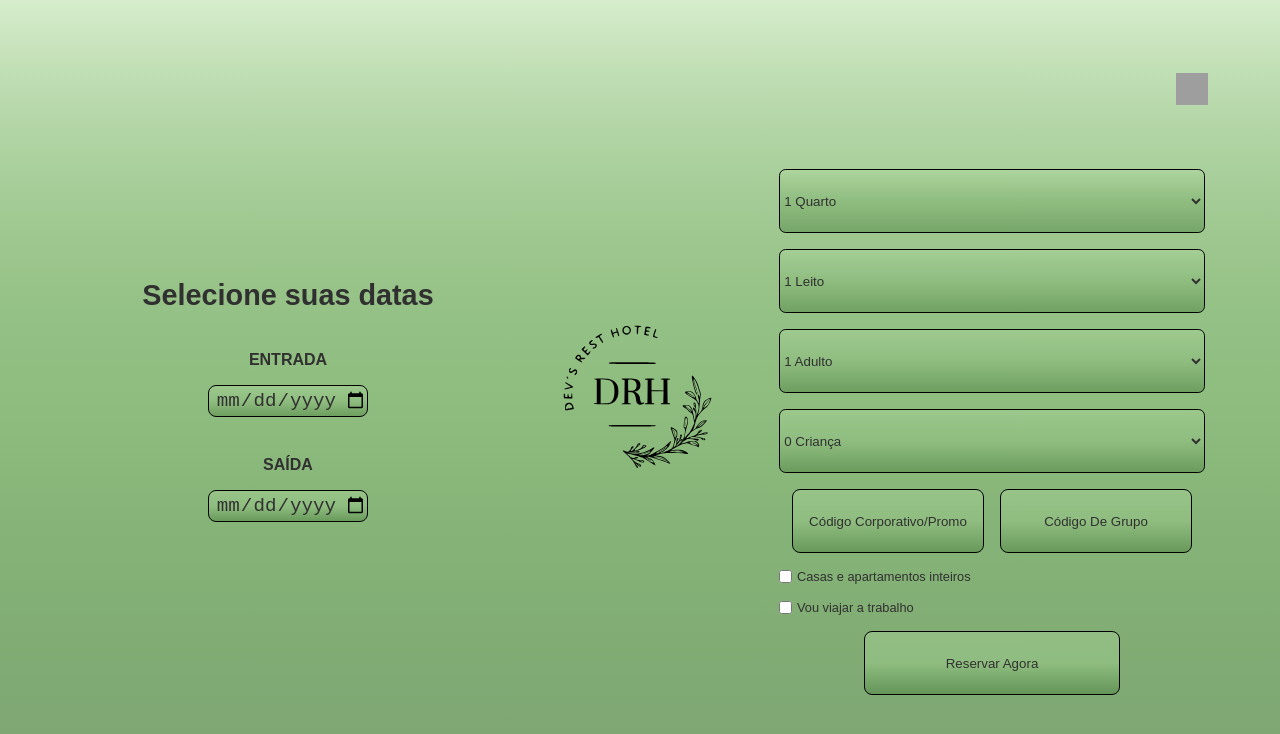
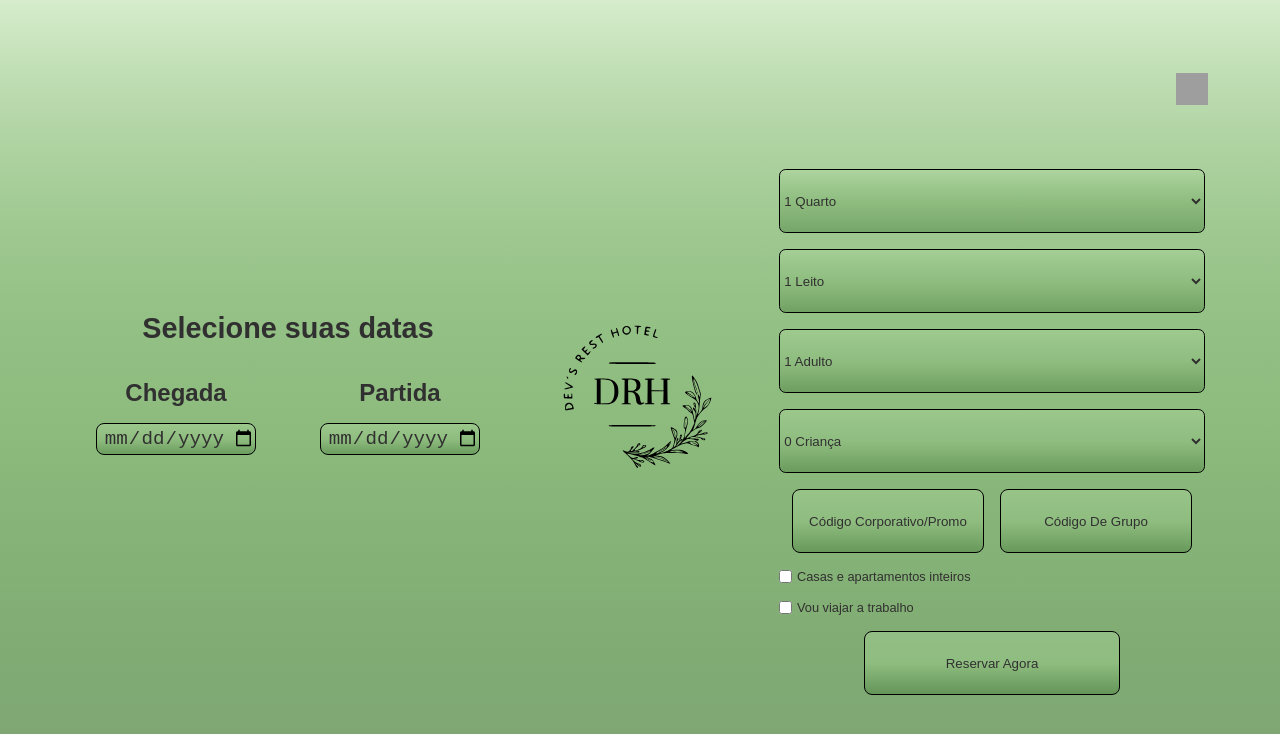
Before and after one commit to enricomartins018/mod5_devs_rest_hotel, a React (Vite) app: page /facasuareserva in a window 1280 px wide. Shown: the top 734 px of the page. Built offline with nearby package versions, Linux system fonts and the light colour scheme; grey boxes are pictures that could not be loaded.

Commit message:
feat: Padrões de datas alterados.

```diff
--- a/src/components/FormFacaSuaReserva/FormFacaSuaReserva.jsx
+++ b/src/components/FormFacaSuaReserva/FormFacaSuaReserva.jsx
@@ -39,17 +39,17 @@ const FormFacaSuaReserva = () => {
       console.log(e);
     }
   }
+
   return (
     <section className={S.section}>
       <form className={S.form}>
         <div className={S.selectDate}>
-          <h2 className={S.titleForm}>
-            <b>Selecione suas datas</b>
-          </h2>
+          <div>
+            <h1 className={S.titleForm}>Selecione suas datas</h1>
+          </div>
+          <div className={S.containerDatas}>
           <div className={S.dataEntrada}>
-            <label>
-              <b>ENTRADA</b>
-            </label>
+            <label><h2>Chegada</h2></label>
             <input
               className={S.inputPattern}
               type="date"
@@ -60,9 +60,7 @@ const FormFacaSuaReserva = () => {
             />
           </div>
           <div className={S.dataSaida}>
-            <label>
-              <b>SAÍDA</b>
-            </label>
+            <label><h2>Partida</h2></label>
             <input
               className={S.inputPattern}
               type="date"
@@ -72,12 +70,14 @@ const FormFacaSuaReserva = () => {
               onChange={(e) => handleChange(e, "dataSaida")}
             />
           </div>
+          </div>
+
         </div>
         <img className={S.logo} src={logo} />
         <div className={S.containerSelectPattern}>
-        <div className={S.containerVoltar}>
-          <Link to="/"><img className={S.x_voltar} src={x_voltar} /></Link>
-        </div>
+          <div className={S.containerVoltar}>
+            <Link to="/"><img className={S.x_voltar} src={x_voltar} /></Link>
+          </div>
           <select
             className={S.selectPattern}
             value={dadosFormReserva.quarto}
```
